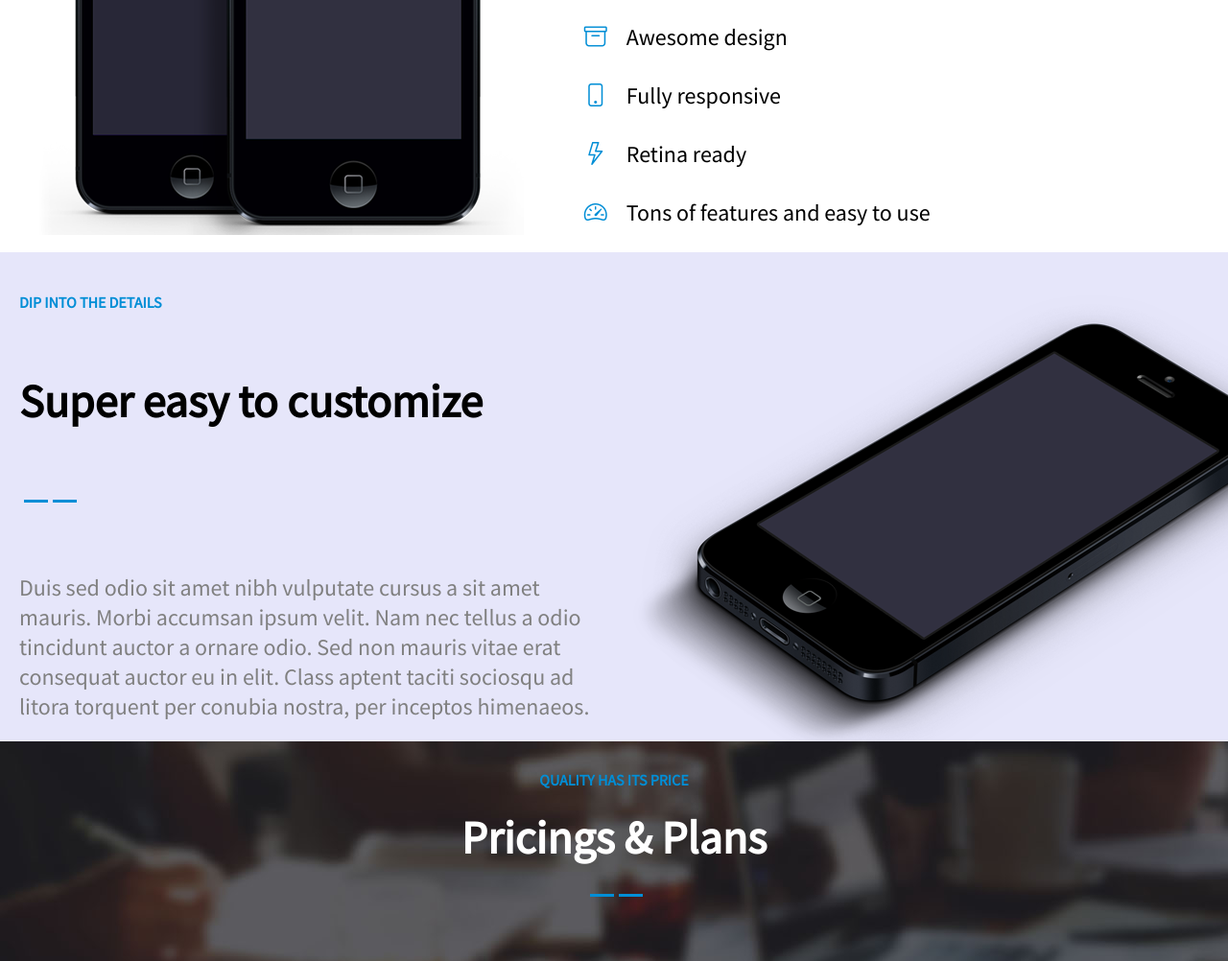
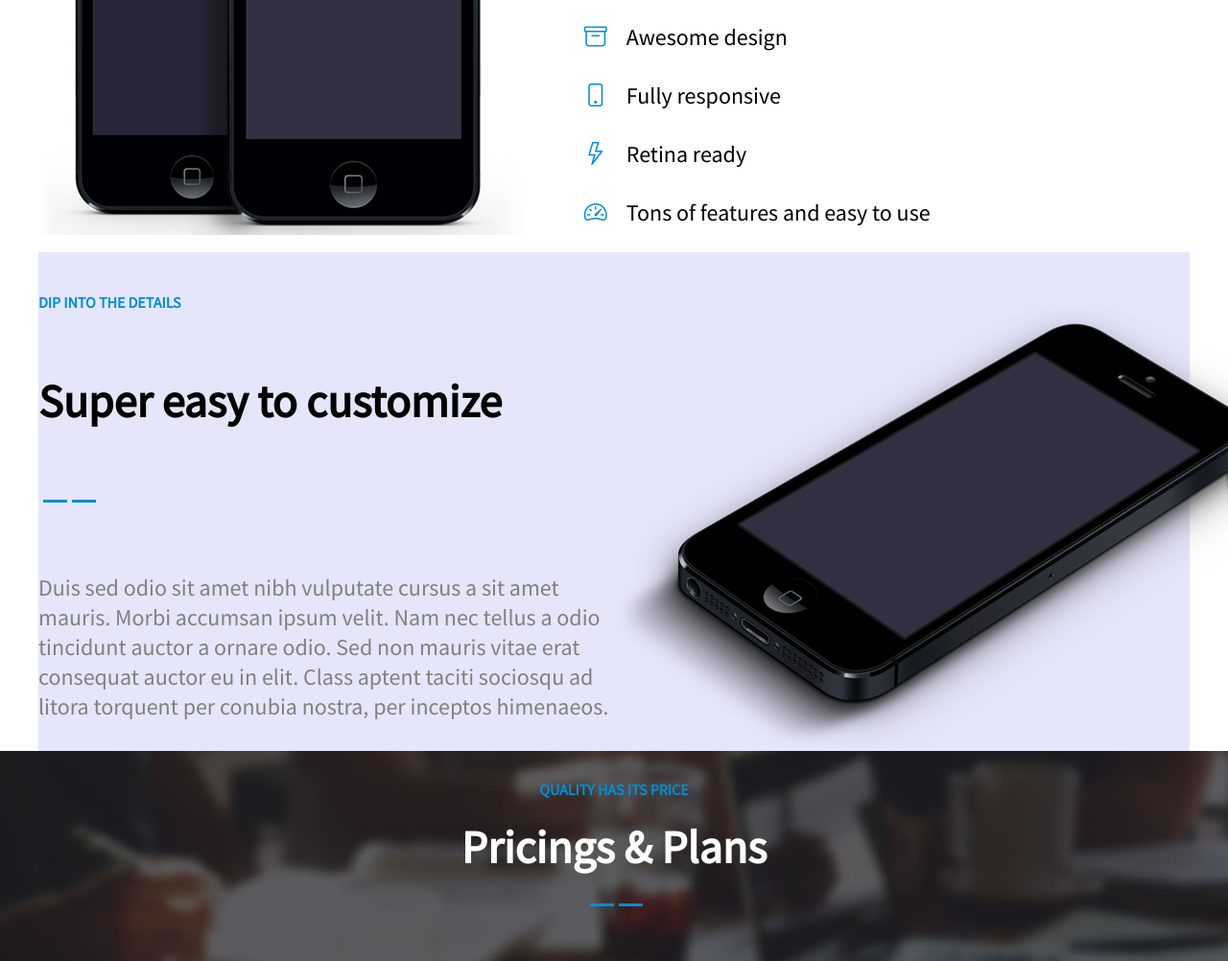
Before and after one commit to 28dimon99/lucid_landing, a plain HTML site: page src/index.html in a window 1280 px wide. Shown: the part 1798-2800 px from the top of the page at 96% size. Drawn offline with nearby package versions, Linux system fonts and the light colour scheme; files that its build step writes are made by us from their sources; files whose address does not match are found by name.

Commit message:
refactor commit

```diff
--- a/src/style/_beautiful.scss
+++ b/src/style/_beautiful.scss
@@ -10,8 +10,6 @@
     display: flex;
     max-width: 50%;
     min-height: 600px;
-
-
   }
 
   &__description{
--- a/src/style/_form.scss
+++ b/src/style/_form.scss
@@ -36,10 +36,12 @@
   &__input{
     display: flex;
     height: 300px;
+
   }
   &__textarea{
     display: flex;
     height: 300px;
+
     textarea{
       width: 300px;
       border-radius: 10px;
@@ -50,5 +52,4 @@
 
   }
 
-
 }
--- a/src/style/_header.scss
+++ b/src/style/_header.scss
@@ -70,7 +70,7 @@
     align-items: center;
     align-self: baseline;
     justify-content: space-between;
-    width: 900px;
+    max-width: 900px;
 
 
     li{
--- a/src/style/_super.scss
+++ b/src/style/_super.scss
@@ -1,8 +1,8 @@
 @import "grid";
 .super{
   display: flex;
-  width: 100%;
-  height: 510px;
+  max-width: 100%;
+  min-height: 510px;
   background: lavender;
   padding-top: 10px;
   margin: 0 auto;
```
Also changed, not shown: src/index.html (+1 -1 lines).
